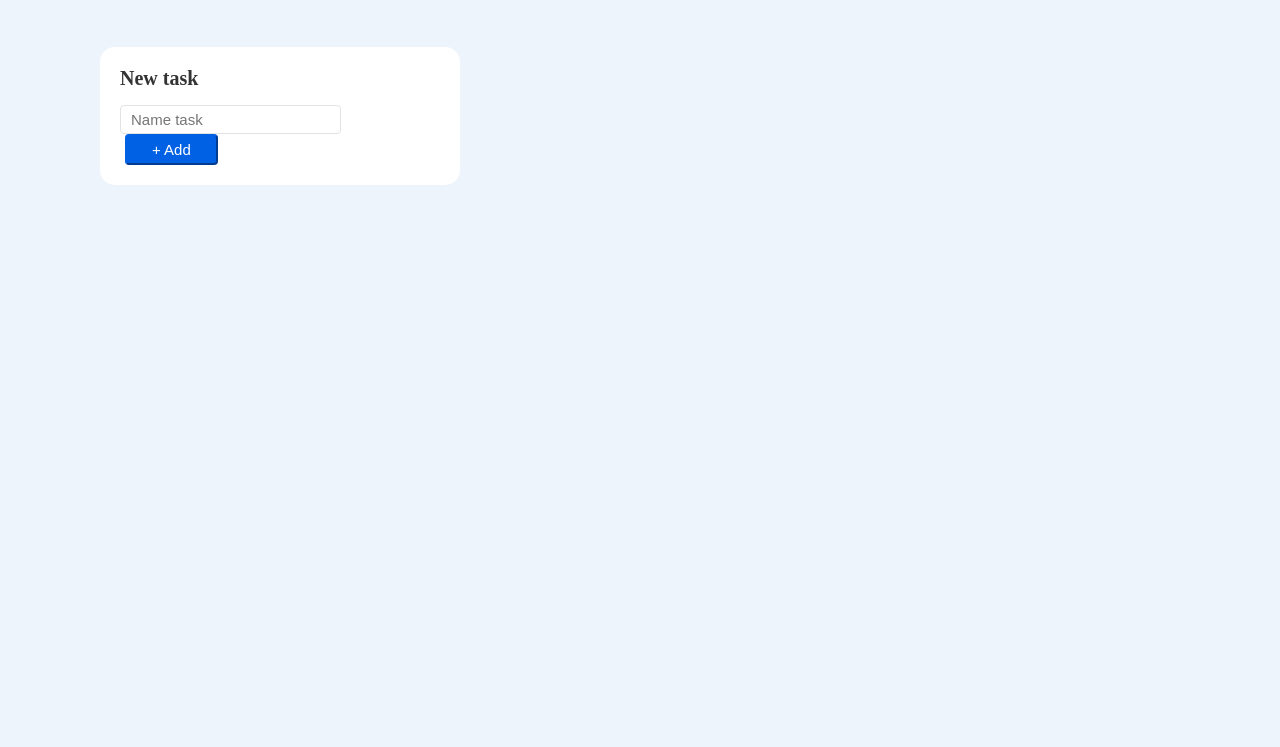
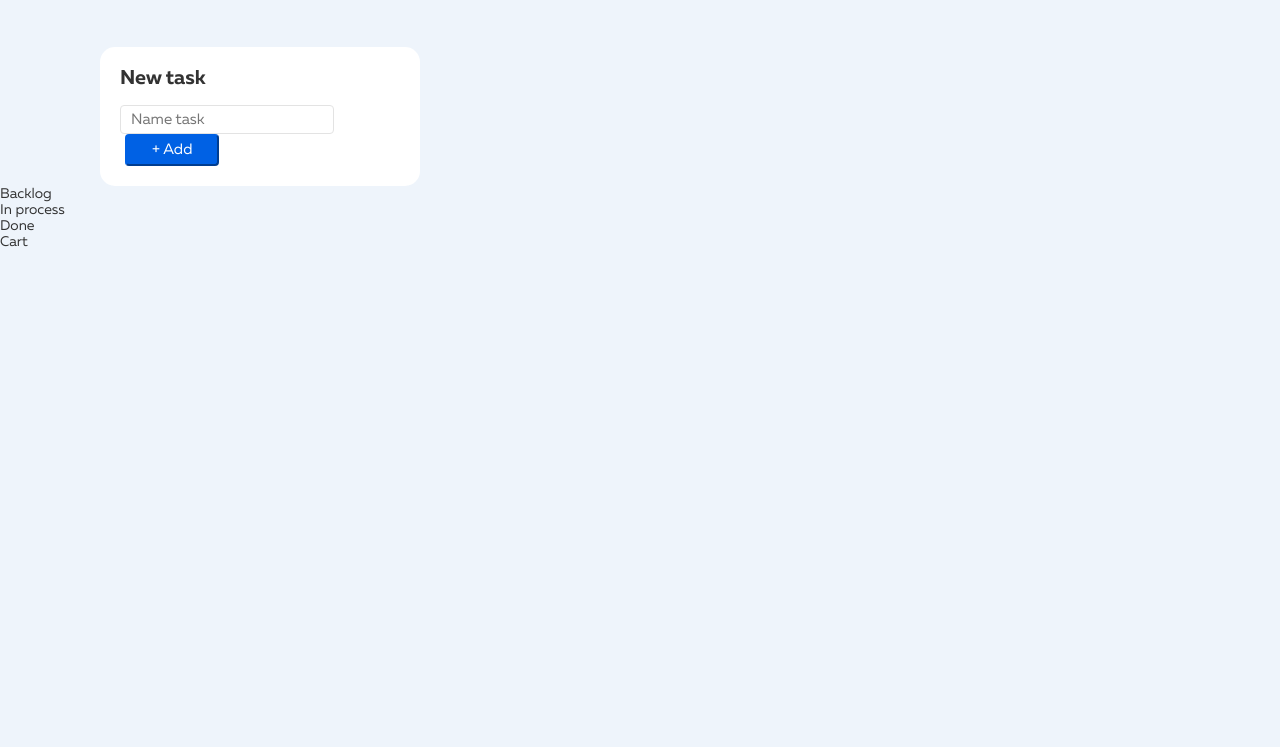
Before and after one commit to ibulygin/simple-kanban, a website: page src/index.html in a window 1280 px wide. Shown: the part 53-800 px from the top of the page. Drawn offline with Linux system fonts and the light colour scheme.

Commit message:
changed link on css file

```diff
--- a/src/css/style.css
+++ b/src/css/style.css
@@ -3,4 +3,5 @@
 @import 'global/fonts.css';
 @import 'global/reboot.css';
 @import 'global/typography.css';
-@import 'blocks/header.css'
+@import 'blocks/header.css';
+@import 'blocks/newTask.css';
--- a/src/index.html
+++ b/src/index.html
@@ -5,8 +5,7 @@
   <meta charset="UTF-8" />
   <meta content="width=device-width, initial-scale=1.0" name="viewport" />
   <title>Kanbanboard</title>
-  <link rel="stylesheet" href="css/blocks/header.css">
-  <link rel="stylesheet" href="css/blocks/newTask.css">
+  <link rel="stylesheet" href="css/style.css">
 </head>
 
 <body class="board-app">
@@ -22,8 +21,30 @@
         <button class="new-task-button">+ Add</button>
       </div>
     </div>
+
+    <div class="all-forms_main">
+
+      <div class="beck-log_all-forms_main">
+        <div class="backlog">Backlog</div>
+      </div>
+
+      <div class="in-process_all-forms_main">
+        <div class="inprocess">In process</div>
+      </div>
+
+      <div class="done_all-forms_main">
+        <div class="done">Done</div>
+      </div>
+
+      <div class="cart_all-forms_main">
+        <div class="cart">Cart</div>
+      </div>
+
+    </div>
+
     <div class="board-app__inner"></div>
   </main>
+
 </body>
 
 </html>
```
